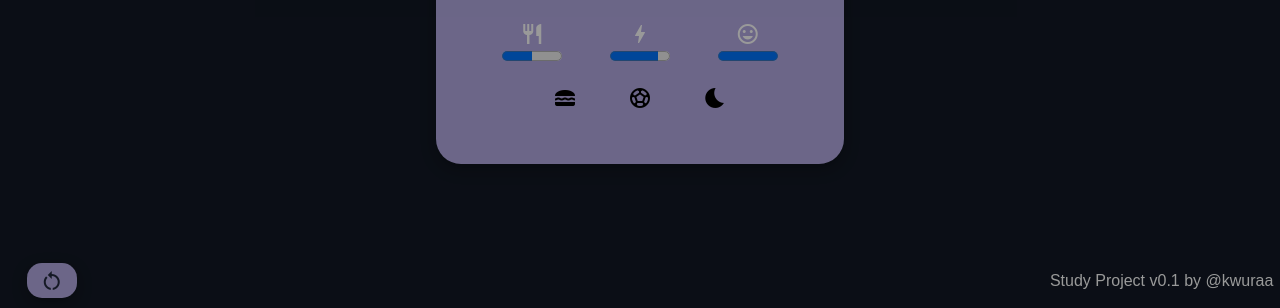
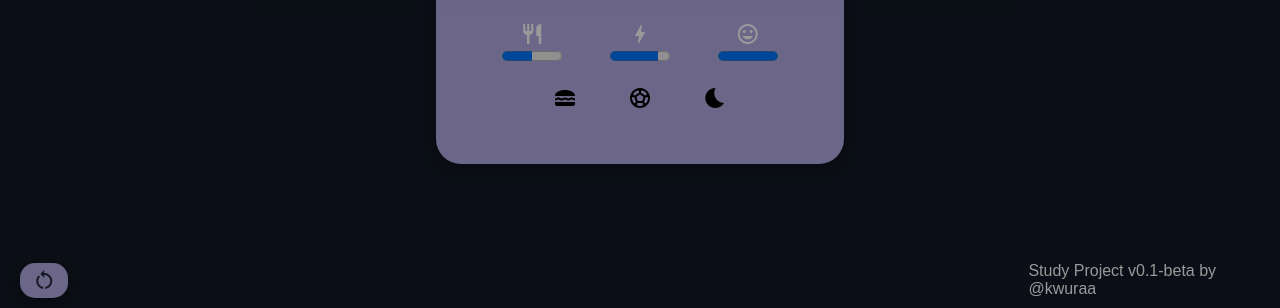
Before and after one commit to kwuraa/Projeto-Tamagotchi, a plain HTML site: page public/index.html in a window 1280 px wide. Shown: the part 492-800 px from the top of the page. Drawn offline with Linux system fonts and the light colour scheme; a web font is replaced by a local one.

Commit message:
alterando spam footer

```diff
--- a/public/index.html
+++ b/public/index.html
@@ -67,7 +67,7 @@
       <button class="botao-reset material-icons" onclick="reset()">
         restart_alt
       </button>
-      <span class="whaterMark">Study Project v0.1 by @kwuraa</span>
+      <span class="whaterMark">Study Project v0.1-beta by @kwuraa</span>
     </footer>
     <script src="scripts/modal.js"></script>
     <script src="scripts/scripts.js"></script>
```
